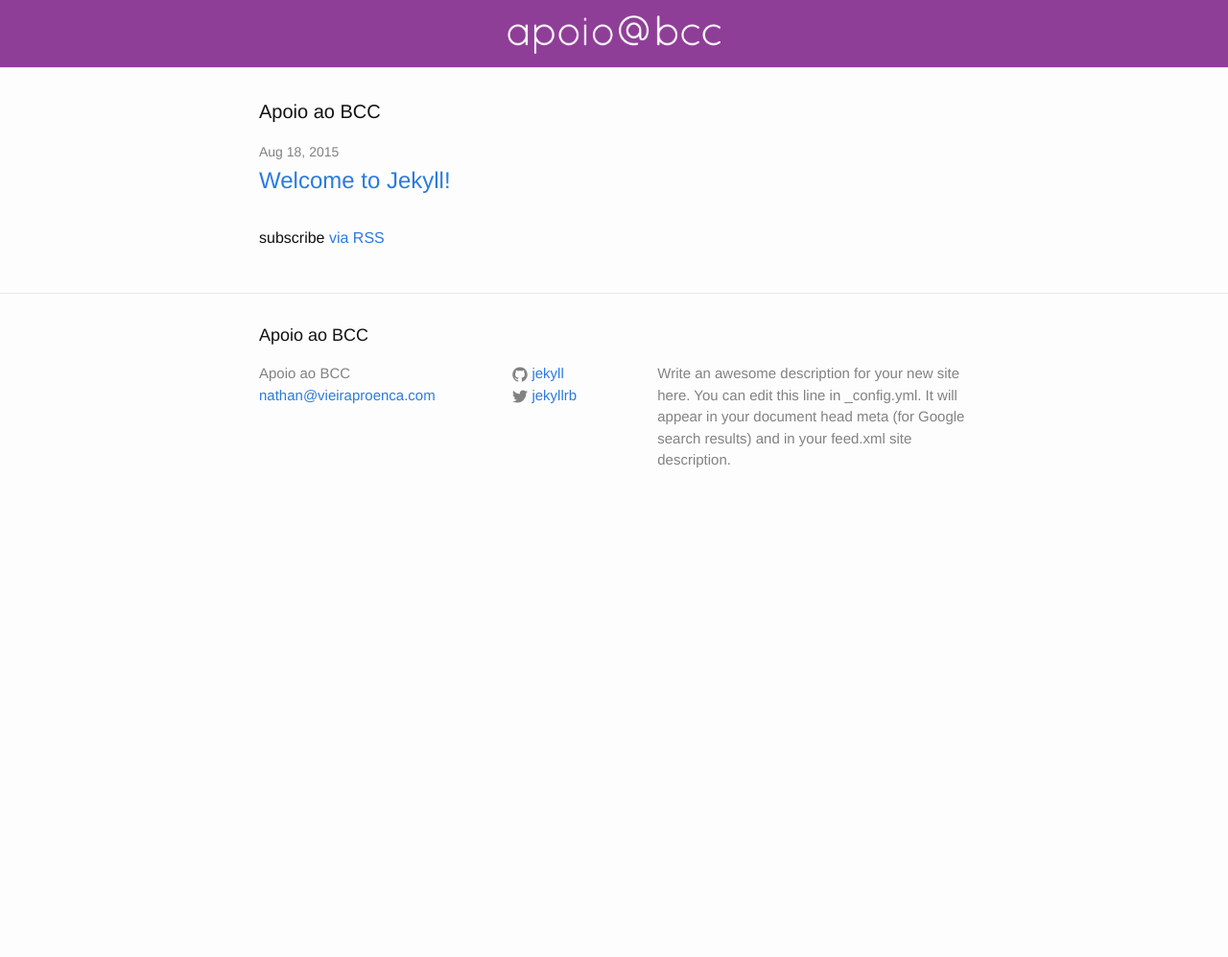
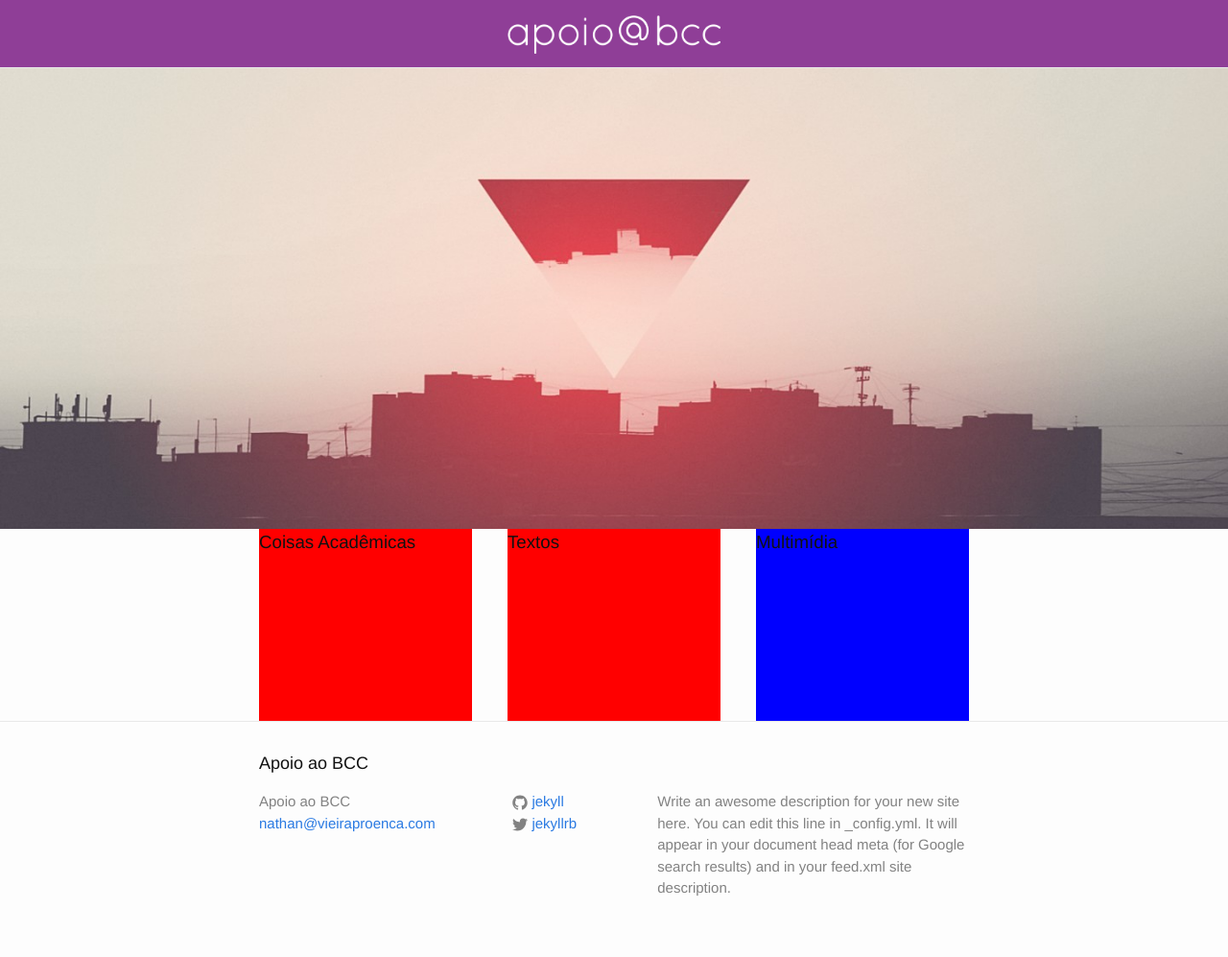
Before and after one commit to nathanPro/ApoioAoBCC, a Jekyll site: the page built from index.html, in a window 1280 px wide. Shown: the whole page at 96% size. Built offline with Jekyll 4.4.1, drawn with Linux system fonts in a browser that asks for light colours; before the commit the page ends 900 px from its top, so only the background shows below that.

Commit message:
Caixinhas

```diff
--- a/_layouts/default.html
+++ b/_layouts/default.html
@@ -8,7 +8,7 @@
     {% include header.html %}
 
     <div class="page-content">
-      <div class="wrapper">
+      <div>
         {{ content }}
       </div>
     </div>
--- a/_sass/_layout.scss
+++ b/_sass/_layout.scss
@@ -172,7 +172,7 @@
  * Page content
  */
 .page-content {
-    padding: $spacing-unit 0;
+
 }
 
 .page-heading {
@@ -244,3 +244,27 @@
         }
     }
 }
+/**
+ * Home
+ */
+.banner {
+    overflow: hidden;
+    width: 100%;
+    height: 30em;
+    img {width:100%; margin-top: -180px;}
+}
+
+.main_topics {
+    width:100%;
+    display: block;
+
+    .topic {
+        width:30%;
+        height:200px;
+        background-color: red;
+        float: left;
+
+    }
+    #t2 {margin-left:5%; margin-right: 5%;}
+    #t3 {background-color: blue;}
+}
--- a/index.html
+++ b/index.html
@@ -4,20 +4,30 @@ layout: default
 
 <div class="home">
 
-  <h1 class="page-heading">Apoio ao BCC</h1>
+  <div class="banner">
+    <img src="visual/placeholder.jpg" >
+</div>
 
-  <ul class="post-list">
-    {% for post in site.posts %}
-      <li>
-        <span class="post-meta">{{ post.date | date: "%b %-d, %Y" }}</span>
+<div class="wrapper">
 
-        <h2>
-          <a class="post-link" href="{{ post.url | prepend: site.baseurl }}">{{ post.title }}</a>
-        </h2>
-      </li>
-    {% endfor %}
-  </ul>
+    <div class="main_topics">
+        <div class="topic" id="t1">
 
-  <p class="rss-subscribe">subscribe <a href="{{ "/feed.xml" | prepend: site.baseurl }}">via RSS</a></p>
+            <h3>Coisas Acadêmicas</h3>
+
+        </div>
+        <div class="topic" id="t2">
+
+            <h3>Textos</h3>
+
+        </div>
+        <div class="topic" id="t3">
+
+            <h3>Multimídia</h3>
+
+        </div>
+
+    </div>
 
 </div>
+</div>
```
Also changed, not shown: visual/placeholder.jpg (added).
